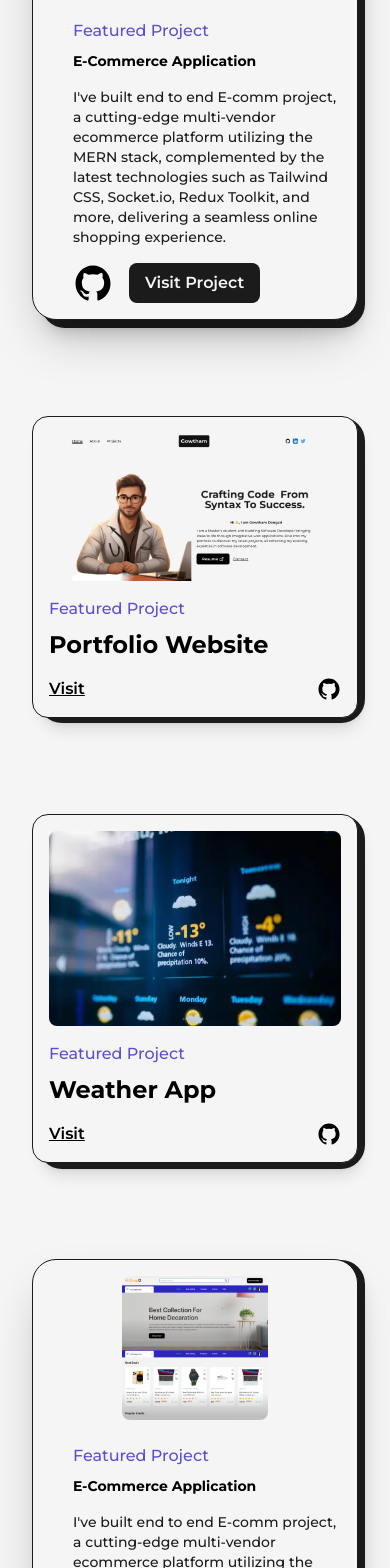
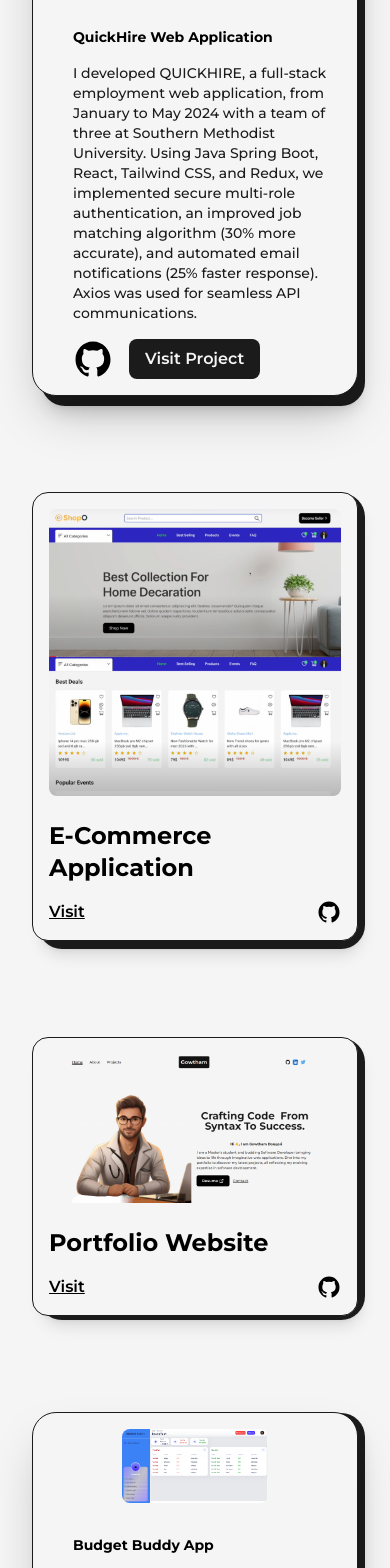
Before and after one commit to gowthamdongari/Portfolio-Software-Developer, a Next.js app: page /projects in a window 390 px wide. Shown: the part 432-2000 px from the top of the page. Built offline with nearby package versions, Linux system fonts and the light colour scheme.

Commit message:
revamp with project updates

```diff
--- a/src/components/Skills.js
+++ b/src/components/Skills.js
@@ -45,7 +45,7 @@ const Skills = () => {
             <Skill name="NextJS " x="15vw" y="-12vw"/>
             <Skill name="HTML " x="30vw" y="-5vw"/>
             <Skill name="CSS (TailwindCSS) " x="0vw" y="-21vw"/>
-            <Skill name="C++ " x="-23vw" y="18vw"/>
+            <Skill name="Java " x="-23vw" y="18vw"/>
             <Skill name="Git " x="20vw" y="18vw"/>
 
 
--- a/src/pages/projects.js
+++ b/src/pages/projects.js
@@ -9,6 +9,8 @@ import project2 from "../../public/images/projects/Portfolio_website.png"
 import project3 from "../../public/images/projects/Responsive website.png"
 import project4 from "../../public/images/projects/weather N.png"
 import project5 from "../../public/images/projects/Weather app.webp"
+import brooklyn from "../../public/images/projects/Brooklyn.png"
+import budget from "../../public/images/projects/BudgetBuddy.png"
 import Image from 'next/image'
 import {motion} from "framer-motion"
 import TransitionEffect from '@/components/TransitionEffect'
@@ -115,62 +117,71 @@ const projects = () => {
                 <div className='grid grid-cols-12 gap-24 gap-y-32 mt-16 xl:gap-x-16 lg:gap-x-8 md:gap-y-24 sm:gap-x-0'>
                     <div className='col-span-12'>
                         <FeaturedProject
-                        title="E-Commerce Application"
+                        title="QuickHire Web Application"
                         img={project1}
-                        summary="I've built end to end E-comm project, a cutting-edge multi-vendor ecommerce platform utilizing the MERN stack,
-     complemented by the latest technologies such as Tailwind CSS, Socket.io, Redux Toolkit, and more, delivering a seamless online shopping experience."
-                        link="/"
-                        github="/"
-                        type="Featured Project"
+                        summary="I developed QUICKHIRE, a full-stack employment web application, from January to May 2024
+                         with a team of three at Southern Methodist University. Using Java Spring Boot, React, Tailwind CSS,
+                          and Redux, we implemented secure multi-role authentication, an improved job matching algorithm
+                           (30% more accurate), and automated email notifications (25% faster response). Axios was used
+                            for seamless API communications."
+                        link="https://github.com/gowthamdongari/QuickHire_fullstackProject"
+                        github="https://github.com/gowthamdongari/QuickHire_fullstackProject"
+                        type=""
 
                         />
 
                     </div>
                     <div className='col-span-6 sm:col-span-12'>
                     <Project
+                        title="E-Commerce Application"
+                        img={project1}
+                        summary="I've built end to end E-comm project, a cutting-edge multi-vendor ecommerce platform utilizing
+                         the MERN stack, complemented by the latest technologies such as Tailwind CSS, Socket.io, Redux Toolkit,
+                          and more, delivering a seamless online shopping experience."
+                        link="https://github.com/gowthamdongari/ecommerce-app"
+                        github="https://github.com/gowthamdongari/ecommerce-app"
+                        type=""
+
+                        />
+                    </div>
+                    <div className='col-span-6 sm:col-span-12'>
+
+                        <Project
                         title="Portfolio Website"
                         img={project2}
                         summary="Crafted a captivating portfolio website with React.js, Next.js, and JavaScript,
             serving as a dynamic canvas to flaunt my skills and accomplishments, making a statement in the digital world."
-                        link="/"
+                        link="https://gowtham-dongari.vercel.app/"
                         github="https://github.com/gowthamdongari/Portfolio-Software-Developer"
-                        type="Featured Project"
+                        type=""
+
+                        />
+                    </div>
+                    <div className='col-span-12 '>
+                    <FeaturedProject
+                        title="Budget Buddy App"
+                        img={budget}
+                        summary="I developed Budget Buddy, a financial management app for tracking expenses, incomes, and
+                         shared group expenses similar to Splitwise. Users can authenticate via OAuth,
+                          add friends, create groups, and manage shared expenses. The app also supports recording
+                          personal income, tracking partial payments, and settling debts with intuitive dashboard.
+                            The tech stack includes React.js, Apollo Client, and gRPC-Web for the frontend; Spring Boot, GraphQL, gRPC, PostgreSQL,
+                             Spring Security, and OAuth2 for the backend; and Docker, and CI/CD GitHub Actions for DevOps."
+                        link="https://github.com/gowthamdongari/budgetbuddy_frontend"
+                        github="https://github.com/gowthamdongari/budgetbuddy_frontend"
+                        type=""
 
                         />
                     </div>
                     <div className='col-span-6 sm:col-span-12'>
                     <Project
-                        title="Weather App"
-                        img={project5}
-                        summary="I've created a weather application from the ground up, providing real-time weather information
-     and forecasts, ensuring users stay informed about current conditions with a user-friendly interface and real time data."
-                        link="/"
-                        github="/"
-                        type="Featured Project"
-
-                        />
-                    </div>
-                    <div className='col-span-12 '>
-                    <FeaturedProject
-                        title="E-Commerce Application"
-                        img={project1}
-                        summary="I've built end to end E-comm project, a cutting-edge multi-vendor ecommerce platform utilizing the MERN stack,
-    complemented by the latest technologies such as Tailwind CSS, Socket.io, Redux Toolkit, and more, delivering a seamless online shopping experience."
-                        link="/"
-                        github="/"
-                        type="Featured Project"
-
-                        />
-                    </div>
-                    <div className='col-span-6 sm:col-span-12'>
-                    <Project
-                        title="Portfolio Personal Website"
-                        img={project3}
+                        title="Developed Web Application in 24hr Hackathon  "
+                        img={brooklyn}
                         summary="Crafted a captivating portfolio website with React.js, Next.js, and JavaScript,
                  serving as a dynamic canvas to flaunt my skills and accomplishments, making a statement in the digital world."
-                        link="/"
-                        github="https://github.com/gowthamdongari/Portfolio-Software-Developer"
-                        type="Featured Project"
+                        link="https://team-curious-stoop-sale.vercel.app/"
+                        github="https://github.com/gowthamdongari/Team_Curious_Stoop_Sale"
+                        type=""
 
                         />
                     </div>
@@ -182,7 +193,7 @@ const projects = () => {
     and forecasts, ensuring users stay informed about current conditions with a user-friendly interface and real time data"
                         link="/"
                         github="/"
-                        type="Featured Project"
+                        type=""
 
                         />
                     </div>
```
Also changed, not shown: src/components/Experience.js (+81 -60 lines), src/pages/index.js (+70 -42 lines), public/images/projects/Brooklyn.png (added), public/images/projects/BudgetBuddy.png (added).
